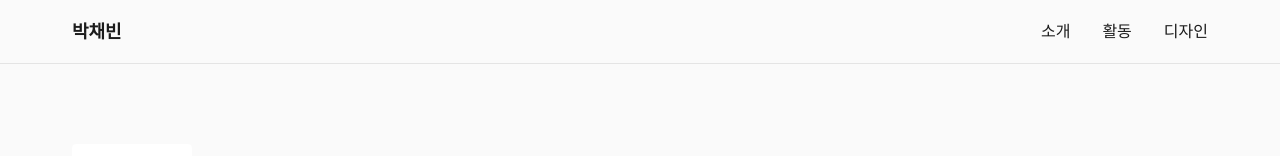
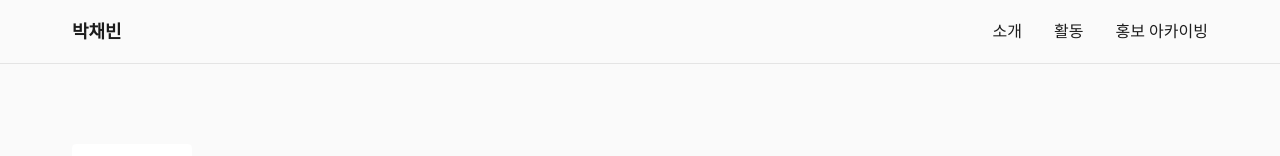
Before and after one commit to h20266616-maker/chaebin-portfolio., a React (Vite) app in the folder client/: page / in a window 1280 px wide. Shown: the top 156 px of the page. Built offline with nearby package versions, Linux system fonts and the light colour scheme; a web font is replaced by a local one.

Commit message:
Rename design menu to 홍보 아카이빙
Co-Authored-By: Claude Opus 5.5 <noreply@anthropic.com>

```diff
--- a/client/src/components/Header.jsx
+++ b/client/src/components/Header.jsx
@@ -3,7 +3,7 @@ import { useEffect, useState } from 'react'
 const NAV = [
   { label: '소개', href: '#about' },
   { label: '활동', href: '#experience' },
-  { label: '디자인', href: '#work' },
+  { label: '홍보 아카이빙', href: '#work' },
 ]
 
 export default function Header() {
```
